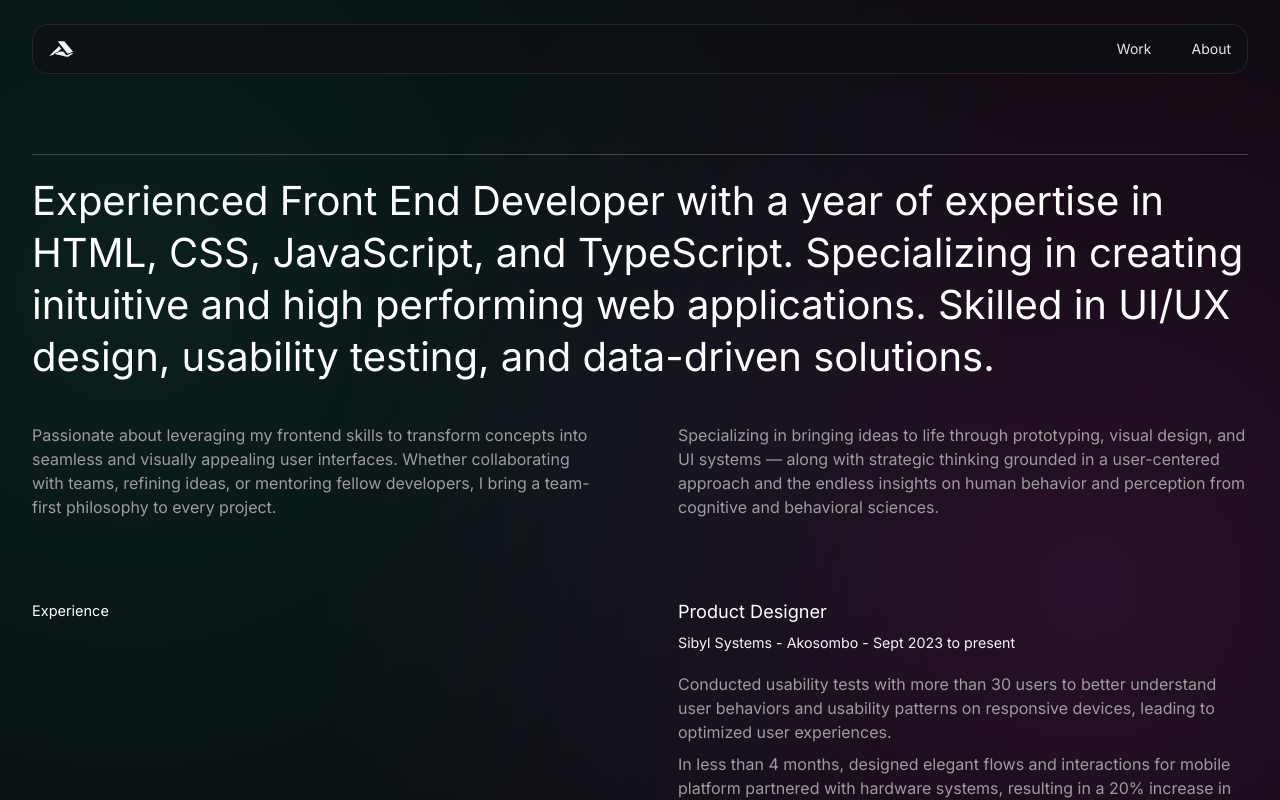
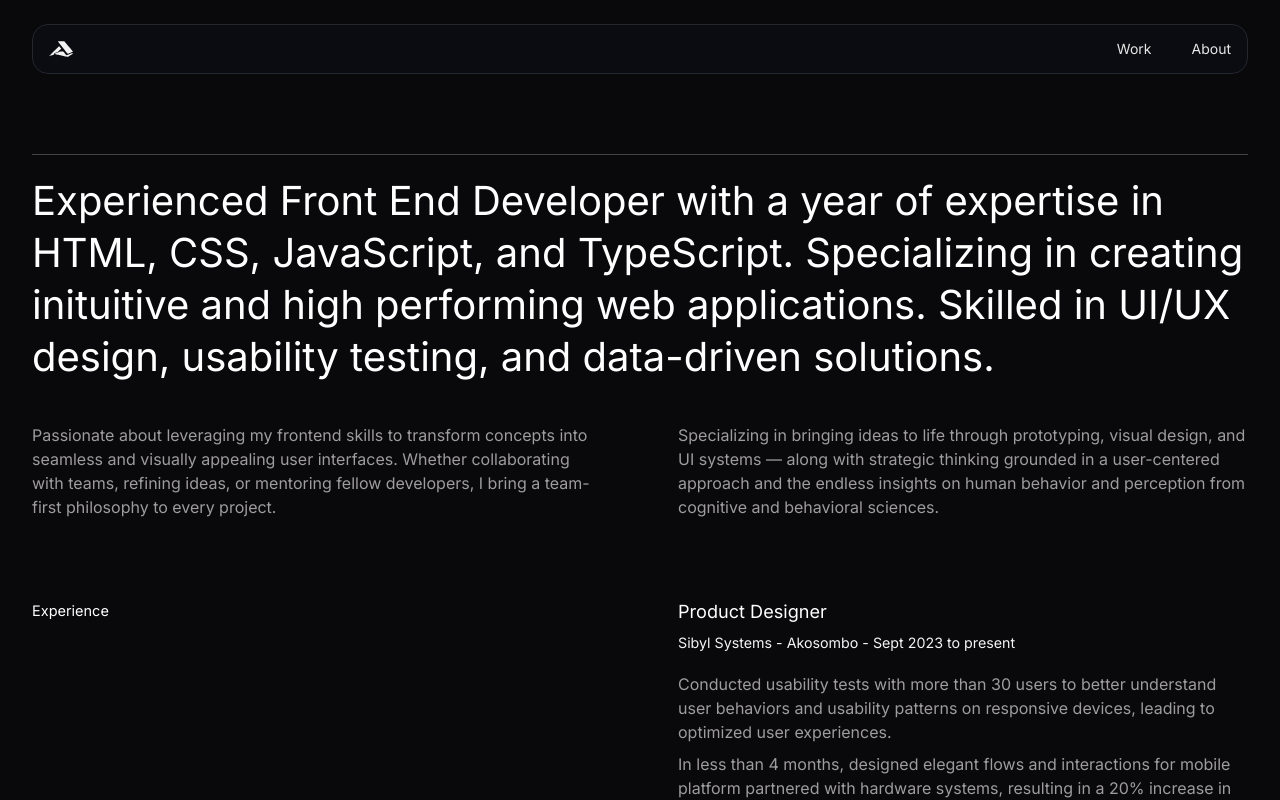
Before and after one commit to AbeekuDjokoto/portfolio_3.0, a Next.js app: page /about in a window 1280 px wide. Shown: the top 800 px of the page. Built offline with nearby package versions, Linux system fonts and the light colour scheme.

Commit message:
style: restore original global background color
Co-authored-by: Abeeku Djokoto <AbeekuDjokoto@users.noreply.github.com>

```diff
--- a/src/app/sass/main.scss
+++ b/src/app/sass/main.scss
@@ -7,11 +7,7 @@
 @import "utilities/layer-components";
 
 body {
-  background:
-    radial-gradient(circle at 10% 10%, rgba(11, 107, 90, 0.24), transparent 32%),
-    radial-gradient(circle at 85% 20%, rgba(204, 61, 193, 0.16), transparent 30%),
-    radial-gradient(circle at 50% 95%, rgba(235, 123, 26, 0.12), transparent 34%),
-    var(--black);
+  background: var(--black);
   color: var(--white);
   font-weight: 400;
   font-style: normal;
```
